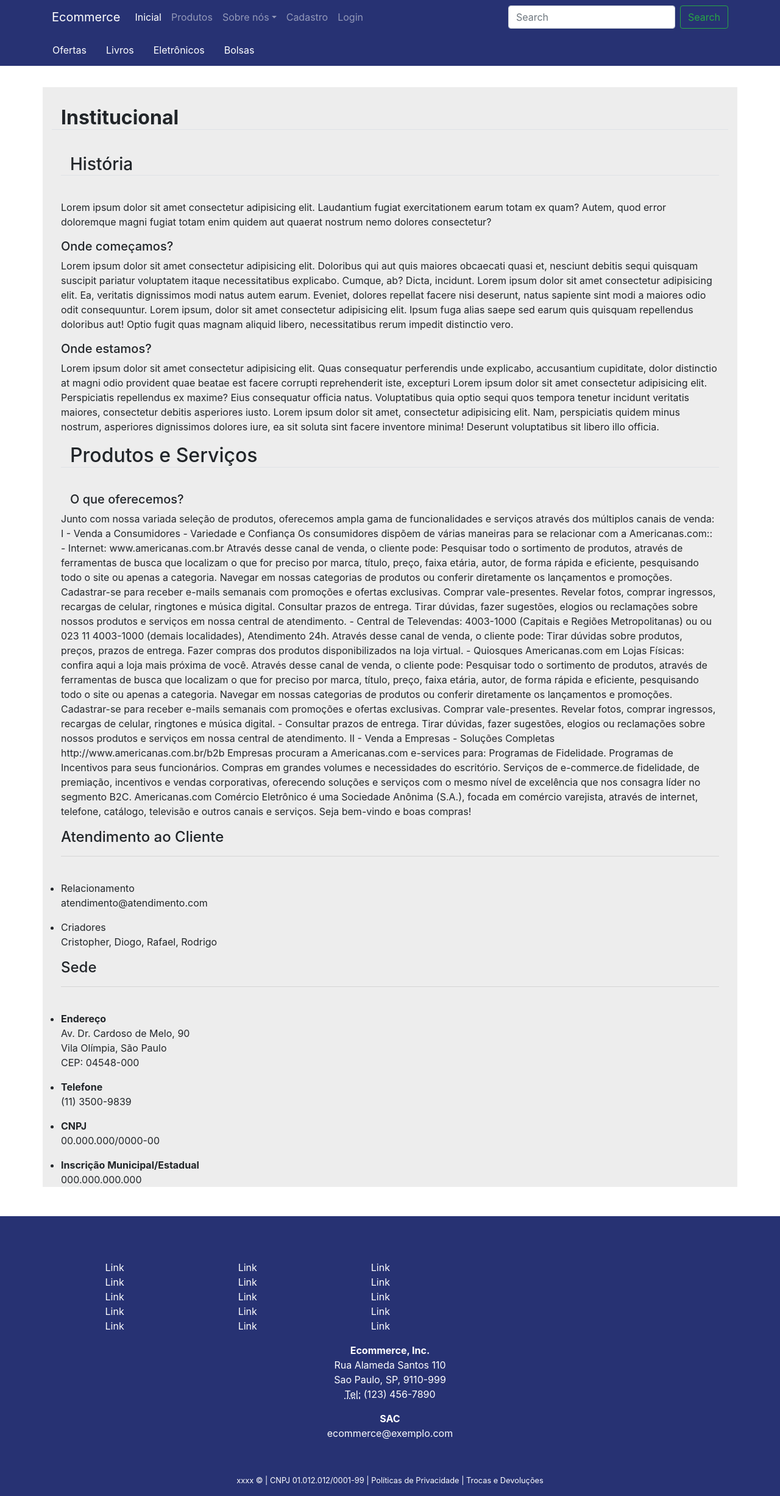
After one commit to RafaelCarvalhoNeto/projeto-integrador-dh, a PHP site: page /institucional.php in a window 1280 px wide. The commit adds this page. Shown: the whole page at 61% size. Run offline with PHP 8.4, Linux system fonts and the light colour scheme; data that the repository does not hold is empty; some libraries are stand-ins or nearby versions.

Commit message:
pag institucional acentos e acertos politicas

```diff
--- a/assets/css/style.css
+++ b/assets/css/style.css
@@ -110,9 +110,23 @@ footer {
     transform: scale(1.05);
     box-shadow: #000;
     box-shadow: 0 4px 8px 0 rgba(0, 0, 0, 0.2);
-
+}
+#politicas {
+    background-color: #ededed;
+}
+#privacidade {
+    padding-top: 15px !important;
+    padding-bottom: 10px !important;
 }
 
+#institucional {
+    margin-top: 35px !important;
+    padding-top: 15px;
+    background-color: #ededed;
+}
+#historia {
+    margin-top: 0 !important;
+}
 
 @media only screen and (min-width: 425px) {
     .subnav {
@@ -123,4 +137,8 @@ footer {
     #carrosel {
         display: inherit;
     }
+    #institucional {
+        max-width: 1140px;
+        margin: auto;
+    }
 }
--- a/inc/header.php
+++ b/inc/header.php
@@ -18,10 +18,10 @@
                         </li>
                         <li class="nav-item dropdown">
                             <a class="nav-link dropdown-toggle" href="#" id="navbarDropdown" role="button"
-                                data-toggle="dropdown" aria-haspopup="true" aria-expanded="false">Sobre nos</a>
+                                data-toggle="dropdown" aria-haspopup="true" aria-expanded="false">Sobre nós</a>
                             <div class="dropdown-menu" aria-labelledby="navbarDropdown">
                                 <a class="dropdown-item" href="#">Contato</a>
-                                <a class="dropdown-item" href="#">Institucional</a>
+                                <a class="dropdown-item" href="institucional.php">Institucional</a>
                                 <a class="dropdown-item" href="politicas.php">Termos de uso</a>
                                 <div class="dropdown-divider"></div>
                                 <a class="dropdown-item" href="politicas.php">Politicas de Privacidade</a>
@@ -46,7 +46,7 @@
             <ul>
                 <li><a href="./ofertas.php">Ofertas</a></li>
                 <li><a href="./livros.php">Livros</a></li>
-                <li><a href="./eletronicos.php">Eletronicos</a></li>
+                <li><a href="./eletronicos.php">Eletrônicos</a></li>
                 <li><a href="./bolsas.php">Bolsas</a></li>
             </ul>
         </div>
--- /dev/null
+++ b/institucional.php
@@ -0,0 +1,81 @@
+<?php require_once("./inc/head.php"); ?>
+<?php require_once("./inc/header.php"); ?>
+<div class="container" id="institucional">
+    <h2 class="col-12 mt-3 mb-3 text dark border-bottom"><strong>Institucional</strong></h2><br>
+    <div class="container">
+        <h3 class="col-12 mt-3 mb-3 text dark border-bottom" id="historia">História</h3><br>
+        <p>Lorem ipsum dolor sit amet consectetur adipisicing elit. Laudantium fugiat exercitationem earum totam ex quam? Autem, quod error doloremque magni fugiat totam enim quidem aut quaerat nostrum nemo dolores consectetur?</p>
+    </div>
+    <div class="container"><h5>Onde começamos?</h5>
+        <p>Lorem ipsum dolor sit amet consectetur adipisicing elit. Doloribus qui aut quis maiores obcaecati quasi et, nesciunt debitis sequi quisquam suscipit pariatur voluptatem itaque necessitatibus explicabo. Cumque, ab? Dicta, incidunt. Lorem ipsum dolor sit amet consectetur adipisicing elit. Ea, veritatis dignissimos modi natus autem earum. Eveniet, dolores repellat facere nisi deserunt, natus sapiente sint modi a maiores odio odit consequuntur. Lorem ipsum, dolor sit amet consectetur adipisicing elit. Ipsum fuga alias saepe sed earum quis quisquam repellendus doloribus aut! Optio fugit quas magnam aliquid libero, necessitatibus rerum impedit distinctio vero.</p>
+    </div>
+    <div class="container"><h5>Onde estamos?</h5>
+        <p>Lorem ipsum dolor sit amet consectetur adipisicing elit. Quas consequatur perferendis unde explicabo, accusantium cupiditate, dolor distinctio at magni odio provident quae beatae est facere corrupti reprehenderit iste, excepturi Lorem ipsum dolor sit amet consectetur adipisicing elit. Perspiciatis repellendus ex maxime? Eius consequatur officia natus. Voluptatibus quia optio sequi quos tempora tenetur incidunt veritatis maiores, consectetur debitis asperiores iusto. Lorem ipsum dolor sit amet, consectetur adipisicing elit. Nam, perspiciatis quidem minus nostrum, asperiores dignissimos dolores iure, ea sit soluta sint facere inventore minima! Deserunt voluptatibus sit libero illo officia.</p>
+    </div>
+    <div class="container">
+        <h2 class="class col-12 mt-3 mb-3 text dark border-bottom">Produtos e Serviços</h2><br>
+        <div class="container"><h5>O que oferecemos?</h5></div>
+        <p>Junto com nossa variada seleção de produtos, oferecemos ampla gama de funcionalidades e serviços através dos múltiplos canais de venda:
+
+            I - Venda a Consumidores - Variedade e Confiança
+            Os consumidores dispõem de várias maneiras para se relacionar com a Americanas.com::
+
+            - Internet: www.americanas.com.br Através desse canal de venda, o cliente pode:
+            Pesquisar todo o sortimento de produtos, através de ferramentas de busca que localizam o que for preciso por marca, título, preço, faixa etária, autor, de forma rápida e eficiente, pesquisando todo o site ou apenas a categoria.
+            Navegar em nossas categorias de produtos ou conferir diretamente os lançamentos e promoções.
+            Cadastrar-se para receber e-mails semanais com promoções e ofertas exclusivas.
+            Comprar vale-presentes.
+            Revelar fotos, comprar ingressos, recargas de celular, ringtones e música digital.
+            Consultar prazos de entrega.
+            Tirar dúvidas, fazer sugestões, elogios ou reclamações sobre nossos produtos e serviços em nossa central de atendimento.
+            - Central de Televendas: 4003-1000 (Capitais e Regiões Metropolitanas) ou ou 023 11 4003-1000 (demais localidades), Atendimento 24h. Através desse canal de venda, o cliente pode:
+            Tirar dúvidas sobre produtos, preços, prazos de entrega.
+            Fazer compras dos produtos disponibilizados na loja virtual.
+            - Quiosques Americanas.com em Lojas Físicas: confira aqui a loja mais próxima de você. Através desse canal de venda, o cliente pode:
+            Pesquisar todo o sortimento de produtos, através de ferramentas de busca que localizam o que for preciso por marca, título, preço, faixa etária, autor, de forma rápida e eficiente, pesquisando todo o site ou apenas a categoria.
+            Navegar em nossas categorias de produtos ou conferir diretamente os lançamentos e promoções.
+            Cadastrar-se para receber e-mails semanais com promoções e ofertas exclusivas.
+            Comprar vale-presentes.
+            Revelar fotos, comprar ingressos, recargas de celular, ringtones e música digital.
+            - Consultar prazos de entrega.
+            Tirar dúvidas, fazer sugestões, elogios ou reclamações sobre nossos produtos e serviços em nossa central de atendimento.
+            II - Venda a Empresas - Soluções Completas
+            http://www.americanas.com.br/b2b
+
+            Empresas procuram a Americanas.com e-services para:
+
+            Programas de Fidelidade.
+            Programas de Incentivos para seus funcionários.
+            Compras em grandes volumes e necessidades do escritório.
+            Serviços de e-commerce.de fidelidade, de premiação, incentivos e vendas corporativas, oferecendo soluções e serviços com o mesmo nível de excelência que nos consagra líder no segmento B2C.
+            Americanas.com Comércio Eletrônico é uma Sociedade Anônima (S.A.), focada em comércio varejista, através de internet, telefone, catálogo, televisão e outros canais e serviços.
+
+            Seja bem-vindo e boas compras!<br>
+        <h4>Atendimento ao Cliente</h4>
+        <hr>
+        <br>
+            <ul>
+                <li>Relacionamento</li>
+                <p>atendimento@atendimento.com</p>
+                <li>Criadores</li>
+                <p>Cristopher, Diogo, Rafael, Rodrigo</p>
+            </ul>
+        <h4>Sede</h4>
+        <hr>
+        <br>
+        <ul>
+            <li><strong>Endereço</strong></li>
+            <p>Av. Dr. Cardoso de Melo, 90<br>
+            Vila Olímpia, São Paulo<br>
+            CEP: 04548-000</p>
+            <li><strong>Telefone</strong></li>
+            <p>(11) 3500-9839</p>
+            <li><strong>CNPJ</strong></li>
+            <p>00.000.000/0000-00</p>
+            <li><strong>Inscrição Municipal/Estadual</strong></li>
+            <p>000.000.000.000</p>
+        </ul>
+        </p>
+    </div>
+</div>
+<?php require_once("./inc/footer.php"); ?>
```
Also changed, not shown: politicas.php (+7 -9 lines).
